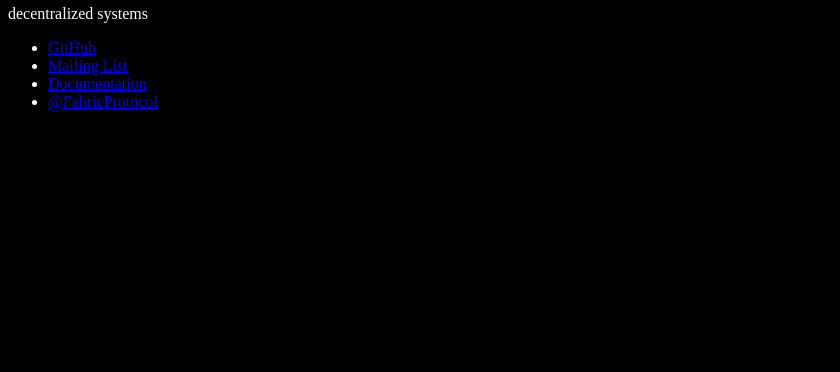
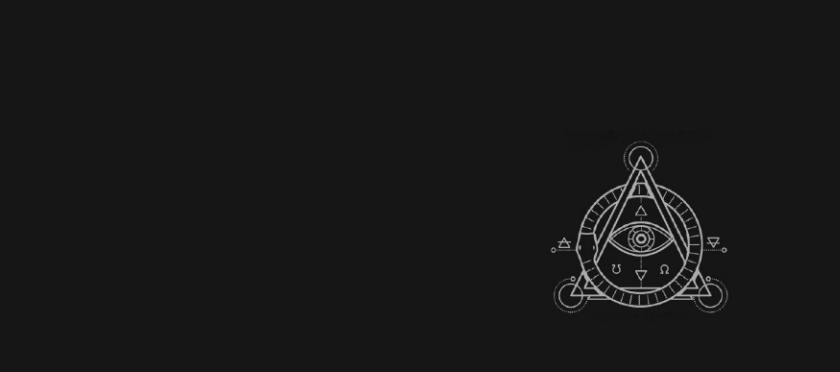
Before and after one commit to FabricLabs/labs.fabric.pub, a website: page assets/index.html in a window 1280 px wide. Shown: the part 62-434 px from the top of the page, without its empty margins (0-840 px from the left). Drawn offline with Linux system fonts and the light colour scheme; a web font is replaced by a local one.

Commit message:
Use latest branding

```diff
--- a/assets/index.html
+++ b/assets/index.html
@@ -3,6 +3,7 @@
   <head>
     <meta charset="utf-8" />
     <title>Fabric Labs &bull; building decentralized systems</title>
+    <link rel="stylesheet"  href="https://fonts.googleapis.com/css?family=Martian+Mono">
     <link rel="stylesheet" href="/screen.css" />
     <meta name="viewport" content="width=device-width, initial-scale=1">
     <meta property="og:url" content="https://labs.fabric.pub/" />
@@ -12,19 +13,23 @@
     <meta property="og:image" content="https://fabric.pub/truth-is-stronger-than-illusions.jpg" />
   </head>
   <body>
-    <article>
+    <article class="splash">
+      <img src="/images/fabric-labs.png" alt="Fabric Labs" class="small" />
+      <div>
         <h1>Fabric Labs</h1>
         <p class="subtitle">decentralized systems</p>
+        <br />
         <section>
           <p>
-          <ul>
-            <li><a href="https://github.com/FabricLabs">GitHub</a></li>
-            <li><a href="https://fabric.fm">Mailing List</a></li>
-            <li><a href="https://dev.fabric.pub">Documentation</a></li>
-            <li><a href="https://twitter.com/FabricProtocol">@FabricProtocol</a></li>
-          </ul>
+            <small>
+              <a href="https://github.com/FabricLabs">GitHub</a>
+              <a href="https://fabric.fm">Mailing List</a>
+              <a href="https://dev.fabric.pub">Documentation</a>
+              <a href="https://twitter.com/FabricProtocol">@FabricProtocol</a>
+            </small>
           </p>
         </section>
+      </div>
     </article>
   </body>
 </html>
--- a/assets/screen.css
+++ b/assets/screen.css
@@ -1,5 +1,26 @@
 html, body {
-  background: #000;
-  color: #fff;
+  background: #161616;
+  color: #ababab;
   font-family: 'Martian Mono';
 }
+
+.splash {
+  text-align: center;
+  margin-left: auto;
+  margin-right: auto;
+  margin-top: 10em;
+}
+
+.left.floated {
+  float: left;
+}
+
+img.left.floated {
+  margin-right: 1em;
+}
+
+img.small {
+  max-height: 12em;
+  max-width: 12em;
+  margin: 2em;
+}
```
Also changed, not shown: assets/images/fabric-labs.png (added). Lines whose indentation alone changed are shown as unchanged.
